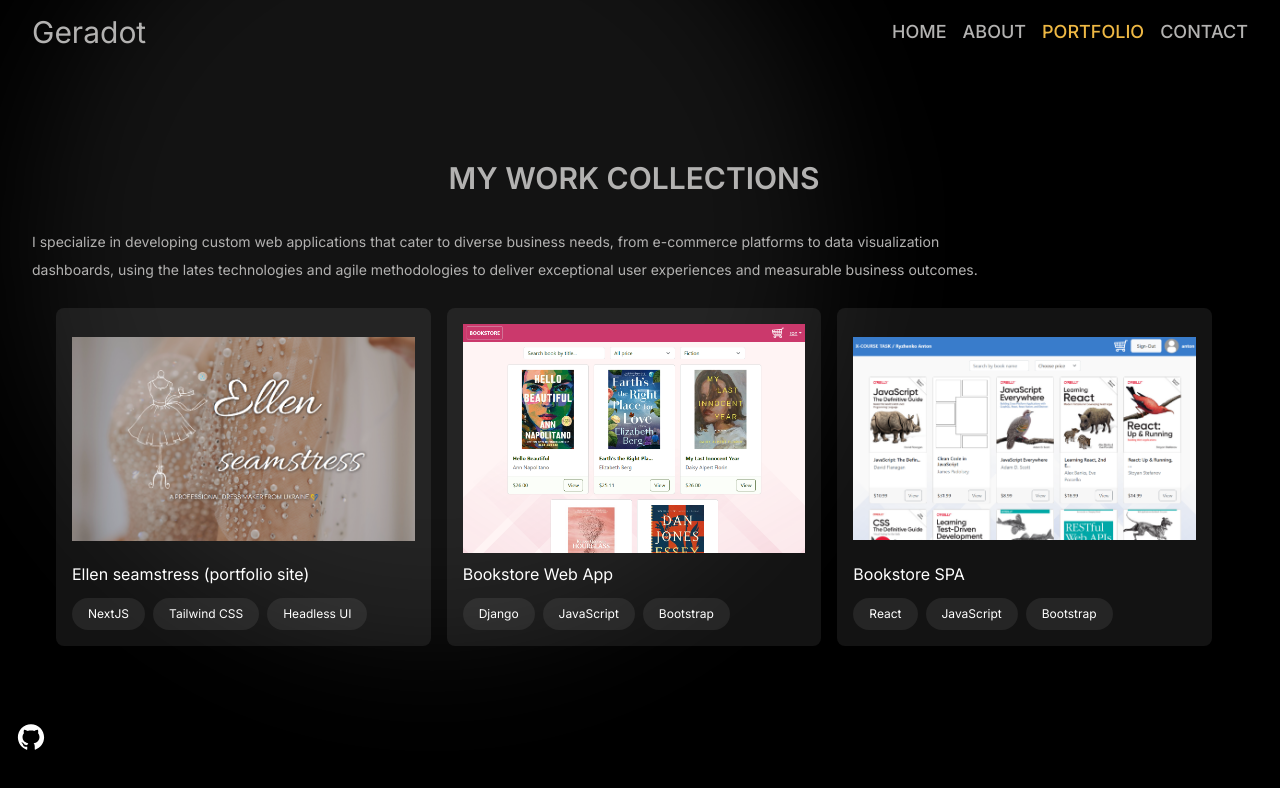
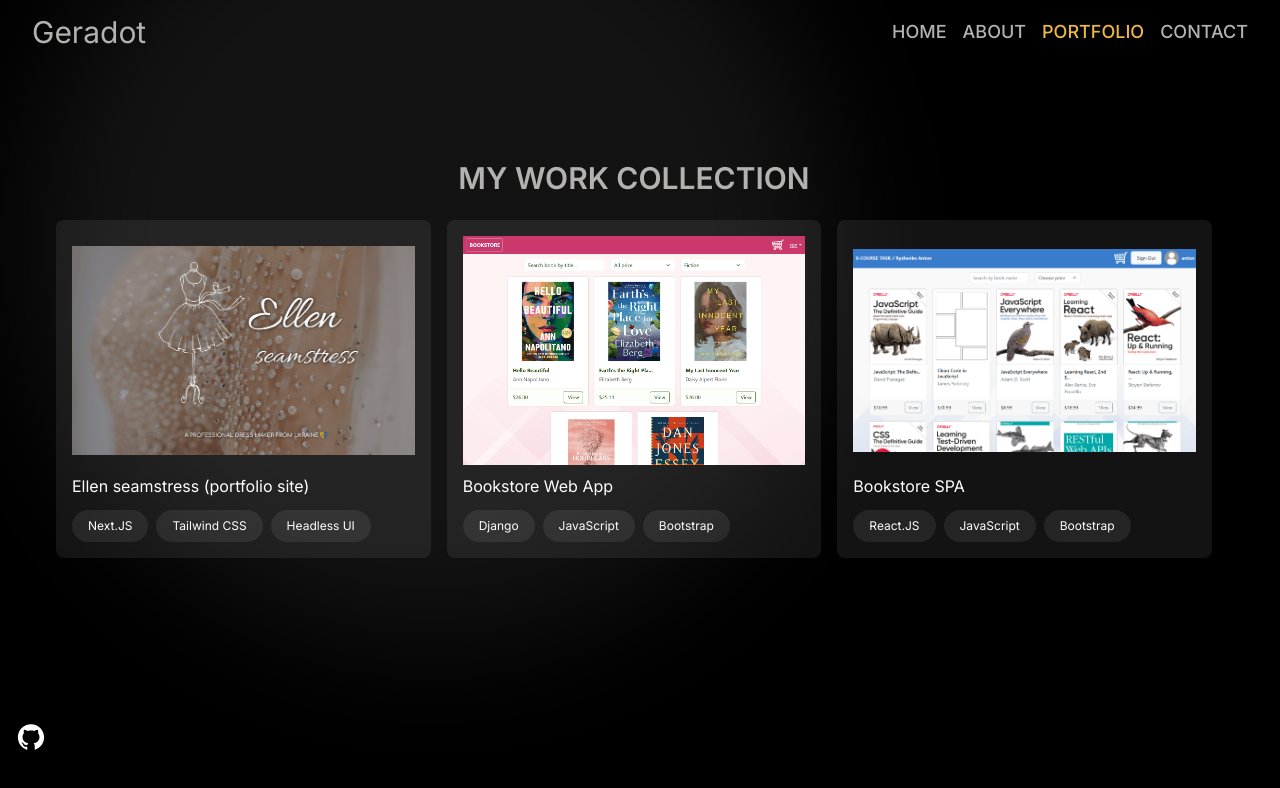
Before and after one commit to Geradot/portfolio, a Next.js app: page /portfolio in a window 1280 px wide. Shown: the top 788 px of the page. Built offline with nearby package versions, Linux system fonts and the light colour scheme.

Commit message:
Небольшие правки в UI.

```diff
--- a/Data/Data.tsx
+++ b/Data/Data.tsx
@@ -14,10 +14,10 @@ const navLinks: NavLink[] = [
 const projects: ProjectProps[] = [
   {
     id: 1,
-    img: 'project3.png',
+    img: 'project3_1.png',
     imgMobile: 'project3-mobile.jpg',
     name: 'Ellen seamstress (portfolio site)',
-    tools: ['NextJS', 'Tailwind CSS', 'Headless UI'],
+    tools: ['Next.JS', 'Tailwind CSS', 'Headless UI'],
     github: 'https://github.com/Geradot/next-promo-ellen-surzhykova',
     url: 'https://ellen-seamstress.vercel.app/',
   },
@@ -35,7 +35,7 @@ const projects: ProjectProps[] = [
     img: 'project1.png',
     imgMobile: 'project1-mobile.jpg',
     name: 'Bookstore SPA',
-    tools: ['React', 'JavaScript', 'Bootstrap'],
+    tools: ['React.JS', 'JavaScript', 'Bootstrap'],
     github: 'https://github.com/Geradot/prometheus-x-course-task',
     url: 'https://geradot.github.io/prometheus-x-course-task/',
   },
--- a/components/MyWorks.tsx
+++ b/components/MyWorks.tsx
@@ -5,7 +5,7 @@ import { AiFillGithub, AiFillEye } from 'react-icons/ai';
 
 export default function MyWorks() {
   return (
-    <div className="grid md:grid-cols-2 lg:grid-cols-3 gap-4 p-6">
+    <div className="grid mt-6 md:grid-cols-2 lg:grid-cols-3 gap-4">
       {projects.map(project => (
         <div
           key={project.id}
--- a/pages/portfolio.tsx
+++ b/pages/portfolio.tsx
@@ -10,17 +10,17 @@ export default function Portfolio() {
       </Head>
 
       <Wrapper>
-        <div className="flex flex-col pt-40 items-center">
-          <h1 className="font-semibold text-center text-3xl text-WhiteGray uppercase">
-            My Work Collections
+        <div className="flex flex-col text-start md:text-center justify-center px-6 pt-40">
+          <h1 className="font-semibold text-3xl text-WhiteGray uppercase">
+            My Work Collection
           </h1>
-          <p className="text-WhiteGray text-sm mt-8 leading-7">
+          {/* <p className="text-WhiteGray text-sm mt-8 leading-7">
             I specialize in developing custom web applications that cater to
             diverse business needs, from e-commerce platforms to data
             visualization dashboards, using the lates technologies and agile
             methodologies to deliver exceptional user experiences and measurable
             business outcomes.
-          </p>
+          </p> */}
           <MyWorks />
         </div>
       </Wrapper>
--- a/styles/globals.css
+++ b/styles/globals.css
@@ -28,6 +28,7 @@ body {
 
 .Text-Shadow:hover {
   text-shadow: 0 0 20px #eeb844, 0 0 20px #eeb844, 0 0 20px #eeb844;
+  color: white;
 }
 
 
```
Also changed, not shown: components/html/navbar/Navbar.tsx (+6 -1 lines), public/project3_1.png (added).
